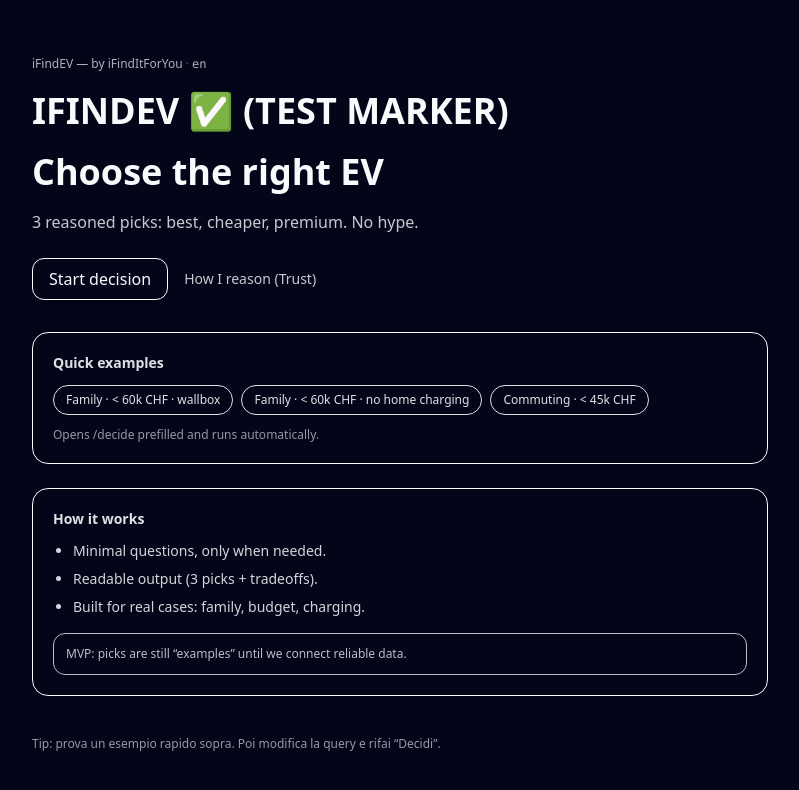
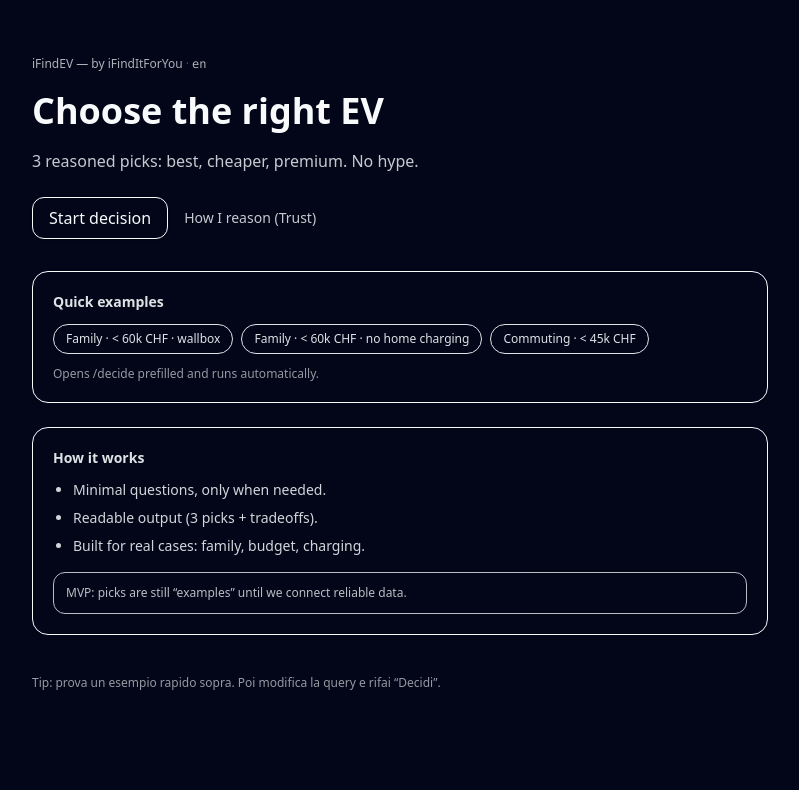
Before and after one commit to mregaz/ifinditforyou-new, a Next.js app: page /en in a window 1280 px wide. Shown: the top 790 px of the page, without its empty margins (240-1039 px from the left). Built offline with nearby package versions, Linux system fonts and the light colour scheme.

Commit message:
landing2

```diff
--- a/components/HomeLandingClient.tsx
+++ b/components/HomeLandingClient.tsx
@@ -65,10 +65,6 @@ export default function HomeLandingClient({ locale }: Props) {
           {T.brandLine} <span className="opacity-40">·</span>{" "}
           <span className="font-mono">{lang}</span>
         </div>
-<h1 className="text-4xl font-semibold leading-tight">
-  IFINDEV ✅ (TEST MARKER)
-</h1>
-
         <h1 className="text-4xl font-semibold leading-tight">{T.title}</h1>
         <p className="text-base opacity-80">{T.subtitle}</p>
 
```
